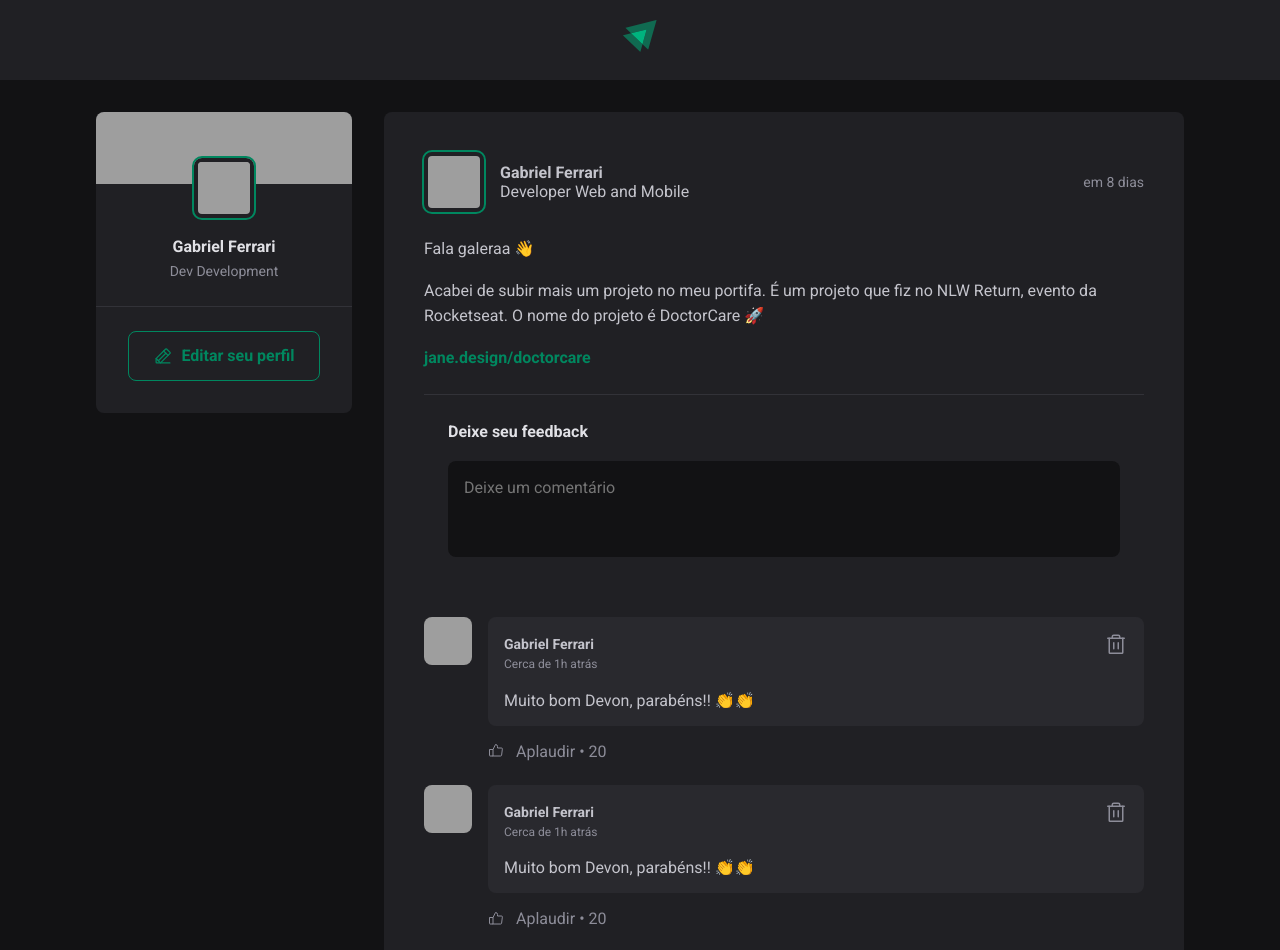
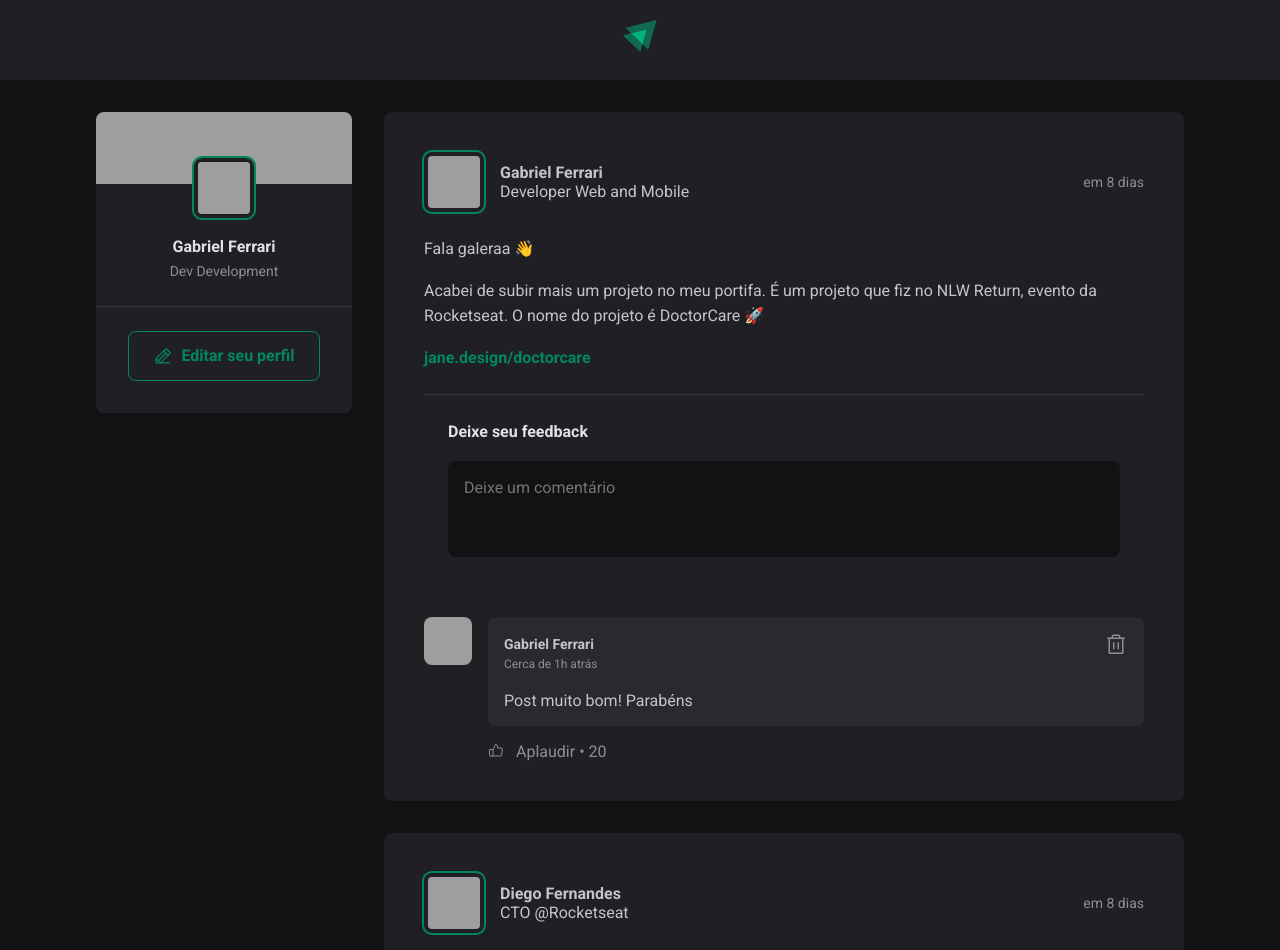
Before and after one commit to gabrieljuniorferrari88/ignitefeed, a React (Vite) app: page / in a window 1280 px wide. Shown: the top 950 px of the page. Built offline with nearby package versions, Linux system fonts and the light colour scheme; grey boxes are pictures that could not be loaded.

Commit message:
inserindo os comentarios com uso do useState

```diff
--- a/src/components/Comment.tsx
+++ b/src/components/Comment.tsx
@@ -2,7 +2,11 @@
 import { Avatar } from './Avatar';
 import style from './Comment.module.css';
 
-export function Comment() {
+interface CommentProps {
+  content: string;
+}
+
+export function Comment({ content }: CommentProps) {
   return (
     <div className={style.comment}>
       <Avatar src="https://github.com/gabrieljuniorferrari88.png" />
@@ -25,7 +29,7 @@
             </button>
           </header>
 
-          <p>Muito bom Devon, parabéns!! 👏👏</p>
+          <p>{content}</p>
         </div>
 
         <footer>
--- a/src/components/Post.tsx
+++ b/src/components/Post.tsx
@@ -1,3 +1,5 @@
+import { useState } from 'react';
+
 import { format, formatDistanceToNow } from 'date-fns';
 import ptBR from 'date-fns/locale/pt-BR';
 
@@ -16,6 +18,8 @@
 }
 
 export function Post({ author, content, publishedAt }: PostProps) {
+  const [comments, setComments] = useState(['Post muito bom! Parabéns']);
+
   const publishedDateFormatted = format(
     publishedAt,
     "dd 'de' LLL  'às' HH:mm'h'",
@@ -28,6 +32,11 @@
     locale: ptBR,
     addSuffix: true,
   });
+
+  function handleCreateNewComment() {
+    event.preventDefault();
+    setComments([...comments, comments.length + 1]);
+  }
 
   return (
     <article className={style.post}>
@@ -62,7 +71,7 @@
         })}
       </div>
 
-      <form className={style.commentForm}>
+      <form onSubmit={handleCreateNewComment} className={style.commentForm}>
         <strong>Deixe seu feedback</strong>
 
         <textarea placeholder="Deixe um comentário" />
@@ -73,9 +82,9 @@
       </form>
 
       <div className={style.commentList}>
-        <Comment />
-        <Comment />
-        <Comment />
+        {comments.map((comment) => {
+          return <Comment content={comment} />;
+        })}
       </div>
     </article>
   );
```
